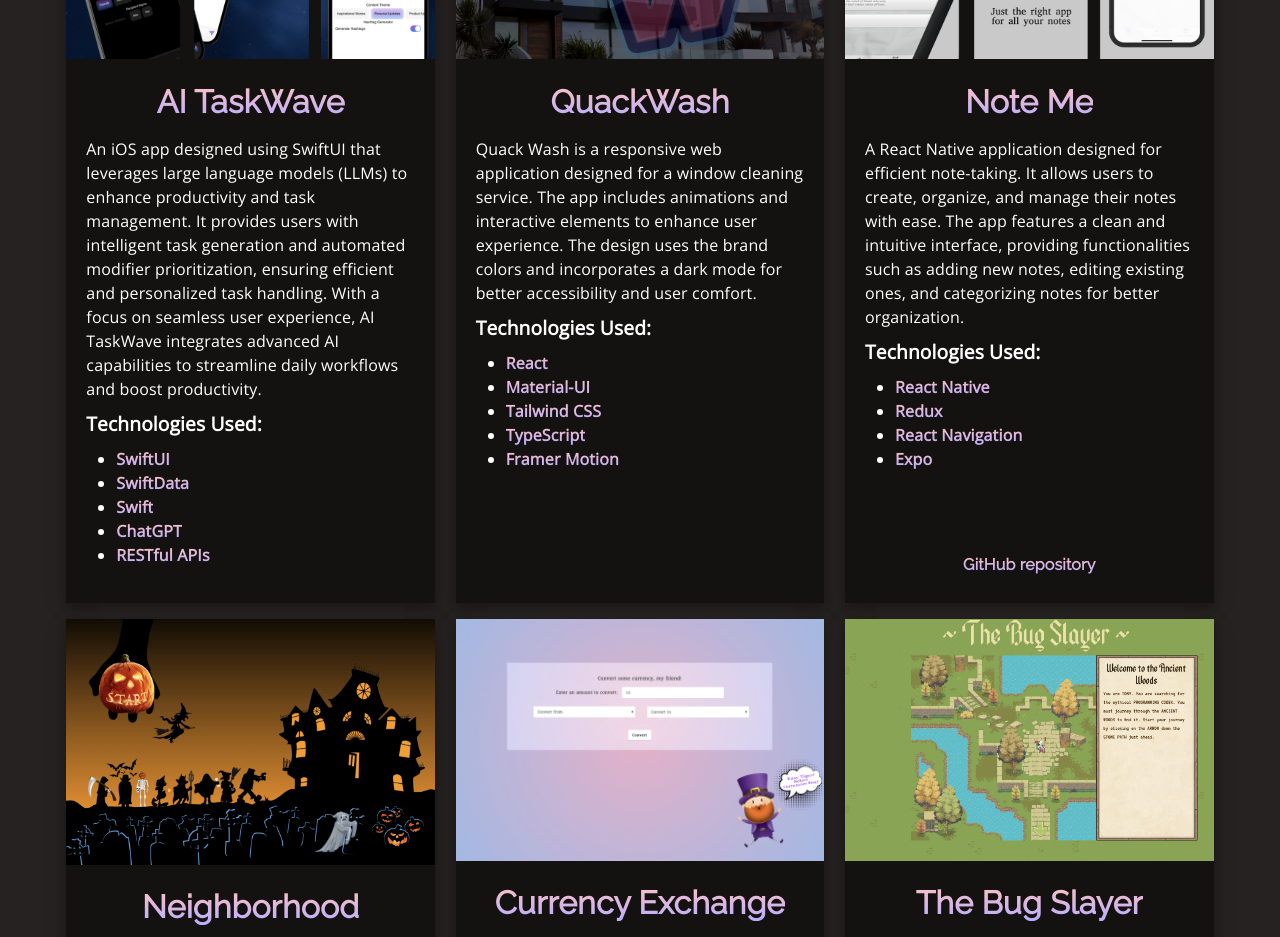
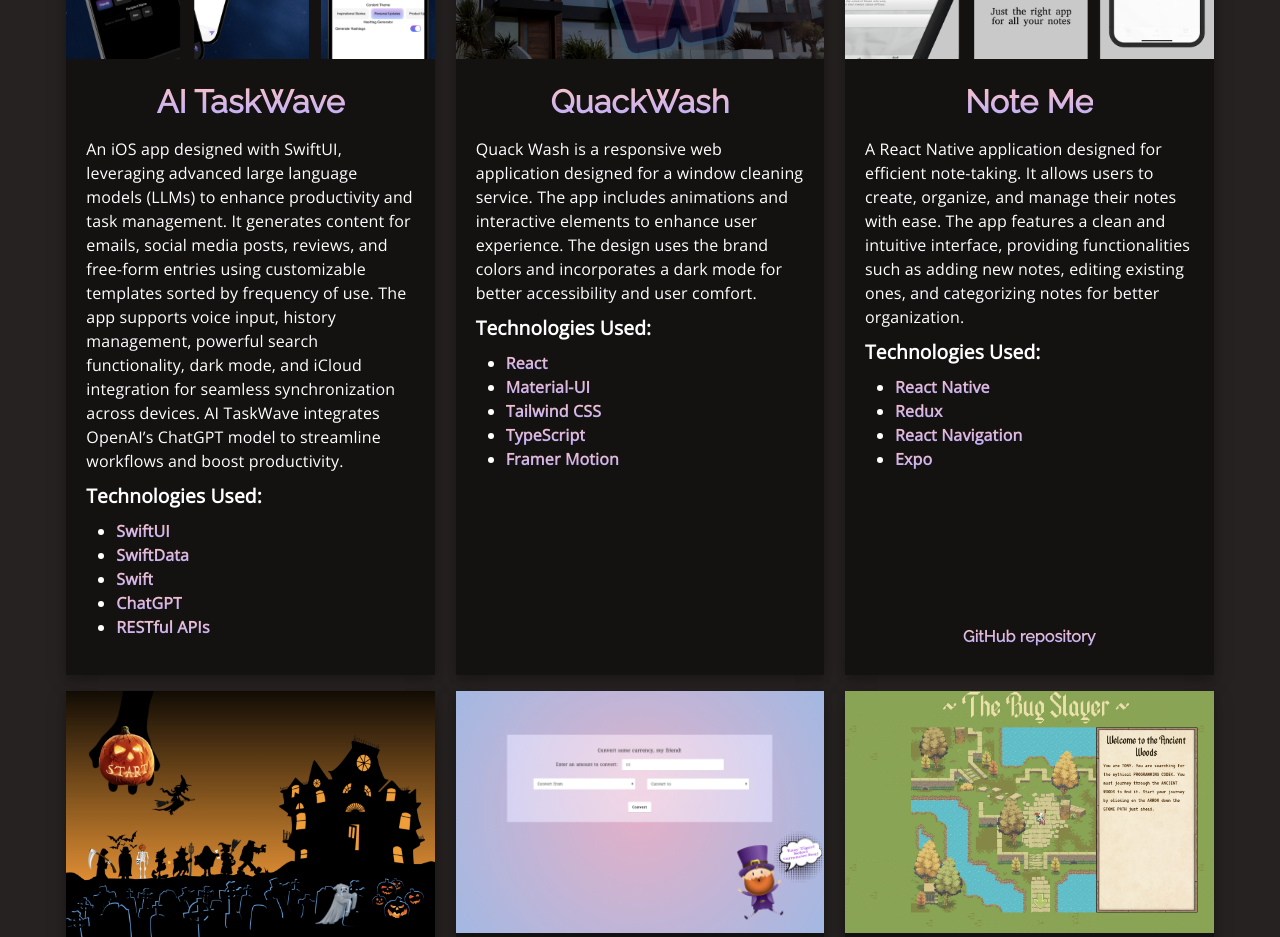
Before and after one commit to anton3ch/portfolio-react, a React (Create React App) app: page / in a window 1280 px wide. Shown: the part 820-1757 px from the top of the page. Built offline with nearby package versions, Linux system fonts and the light colour scheme.

Commit message:
update AI TaskWave description

```diff
--- a/src/components/ProjectList.js
+++ b/src/components/ProjectList.js
@@ -58,7 +58,7 @@
     imgAlt: "Note Me App screenshot",
     imgGit: notemeImgGit,
     description:
-      "An iOS app designed using SwiftUI that leverages large language models (LLMs) to enhance productivity and task management. It provides users with intelligent task generation and automated modifier prioritization, ensuring efficient and personalized task handling. With a focus on seamless user experience, AI TaskWave integrates advanced AI capabilities to streamline daily workflows and boost productivity.",
+      "An iOS app designed with SwiftUI, leveraging advanced large language models (LLMs) to enhance productivity and task management. It generates content for emails, social media posts, reviews, and free-form entries using customizable templates sorted by frequency of use. The app supports voice input, history management, powerful search functionality, dark mode, and iCloud integration for seamless synchronization across devices. AI TaskWave integrates OpenAI’s ChatGPT model to streamline workflows and boost productivity.",
     gitRepo: "",
     technologies: [
       {
```
